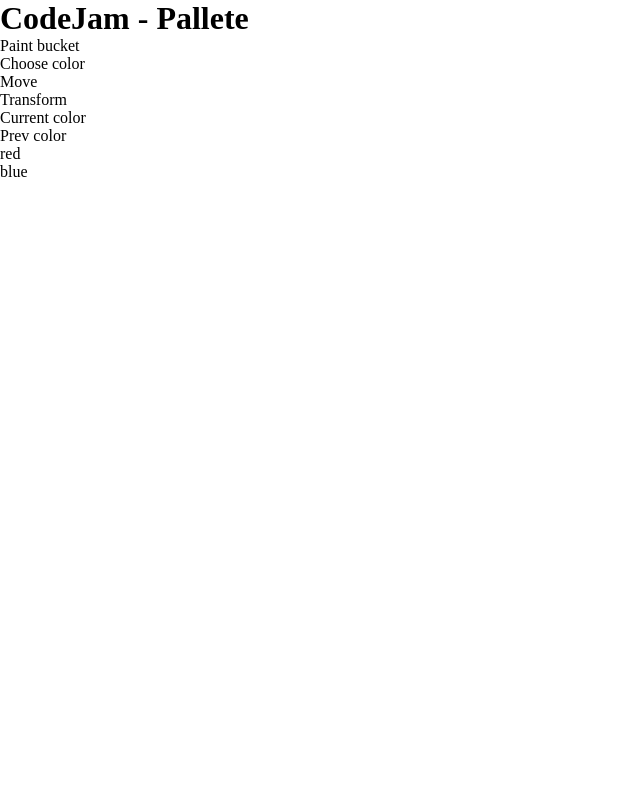
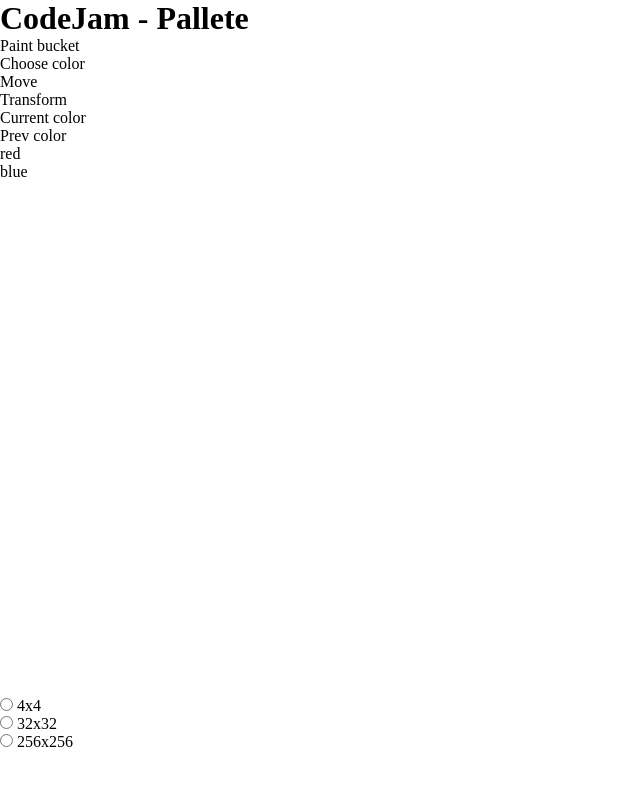
Before and after one commit to abramsa1/codejam-canvas, a plain HTML site: page codejam-canvas/index.html in a window 1280 px wide. Shown: the whole page, without its empty margins (0-640 px from the left). Drawn offline with Linux system fonts and the light colour scheme.

Commit message:
feat: add canvas pallete and scale widget in index.html

```diff
--- a/codejam-canvas/index.html
+++ b/codejam-canvas/index.html
@@ -48,7 +48,28 @@
             </div>
         </aside>
 
+        <main class="paint-wrap">
+            <canvas id="canvas" class="canvas-plot" height="512" width="512"></canvas>
+        </main>
 
+        <aside class="scale-widget">
+            <div class="tool-widget">
+                <form id="scale-form" class="first-tool-list scale-form">
+                    <div class="radio-item">
+                        <input id="small" name="size" type="radio" value="4" class="radio-item__input">
+                        <label for="small" class="radio-item__label">4x4</label>
+                    </div>
+                    <div class="radio-item">
+                        <input id="middle" name="size" type="radio" value="32" class="radio-item__input">
+                        <label for="middle" class="radio-item__label">32x32</label>
+                    </div>
+                    <div class="radio-item">
+                        <input id="big" name="size" type="radio" value="256" class="radio-item__input">
+                        <label for="big" class="radio-item__label">256x256</label>
+                    </div>
+                </form>
+            </div>
+        </aside>
     </div>
     <script src="./script.js"></script>
 </body>
```
